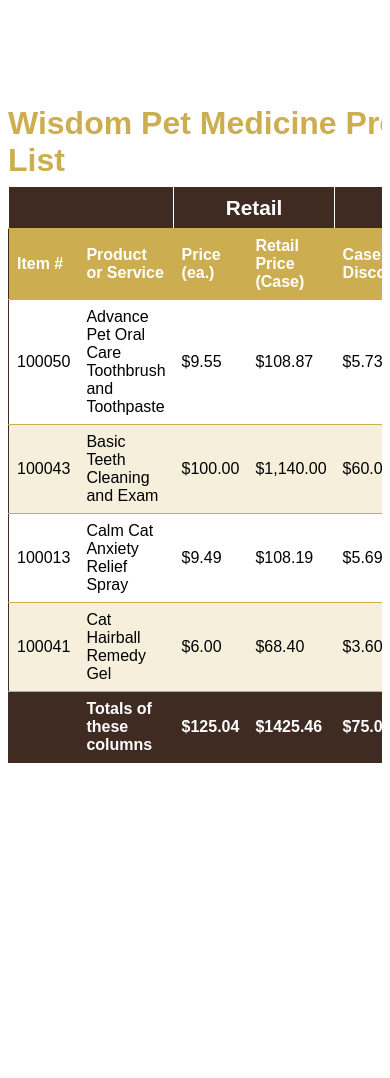
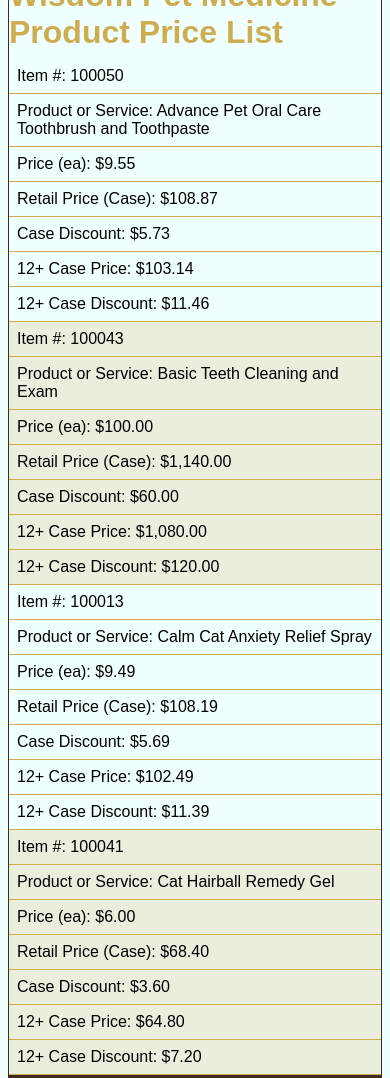
Before and after one commit to chungthehao/HTML-Tables, a plain HTML site: page index.html in a window 390 px wide. Shown: the top 1078 px of the page. Before the commit the page ends 860 px from the top, so only its background shows below. Drawn offline with Linux system fonts and the light colour scheme.

Commit message:
Reformat a table for responsive layout

```diff
--- a/index.css
+++ b/index.css
@@ -56,3 +56,43 @@ caption {
 .table-scroll {
   overflow: auto;
 }
+
+@media (max-width: 1200px) {
+  body {
+    height: 150vh;
+    background-color: azure;
+  }
+
+  table,
+  tr,
+  td {
+    display: block;
+  }
+
+  thead,
+  th {
+    display: none;
+  }
+
+  td:nth-child(1)::before {
+    content: "Item #: ";
+  }
+  td:nth-child(2)::before {
+    content: "Product or Service: ";
+  }
+  td:nth-child(3)::before {
+    content: "Price (ea): ";
+  }
+  td:nth-child(4)::before {
+    content: "Retail Price (Case): ";
+  }
+  td:nth-child(5)::before {
+    content: "Case Discount: ";
+  }
+  td:nth-child(6)::before {
+    content: "12+ Case Price: ";
+  }
+  td:nth-child(7)::before {
+    content: "12+ Case Discount: ";
+  }
+}
```
